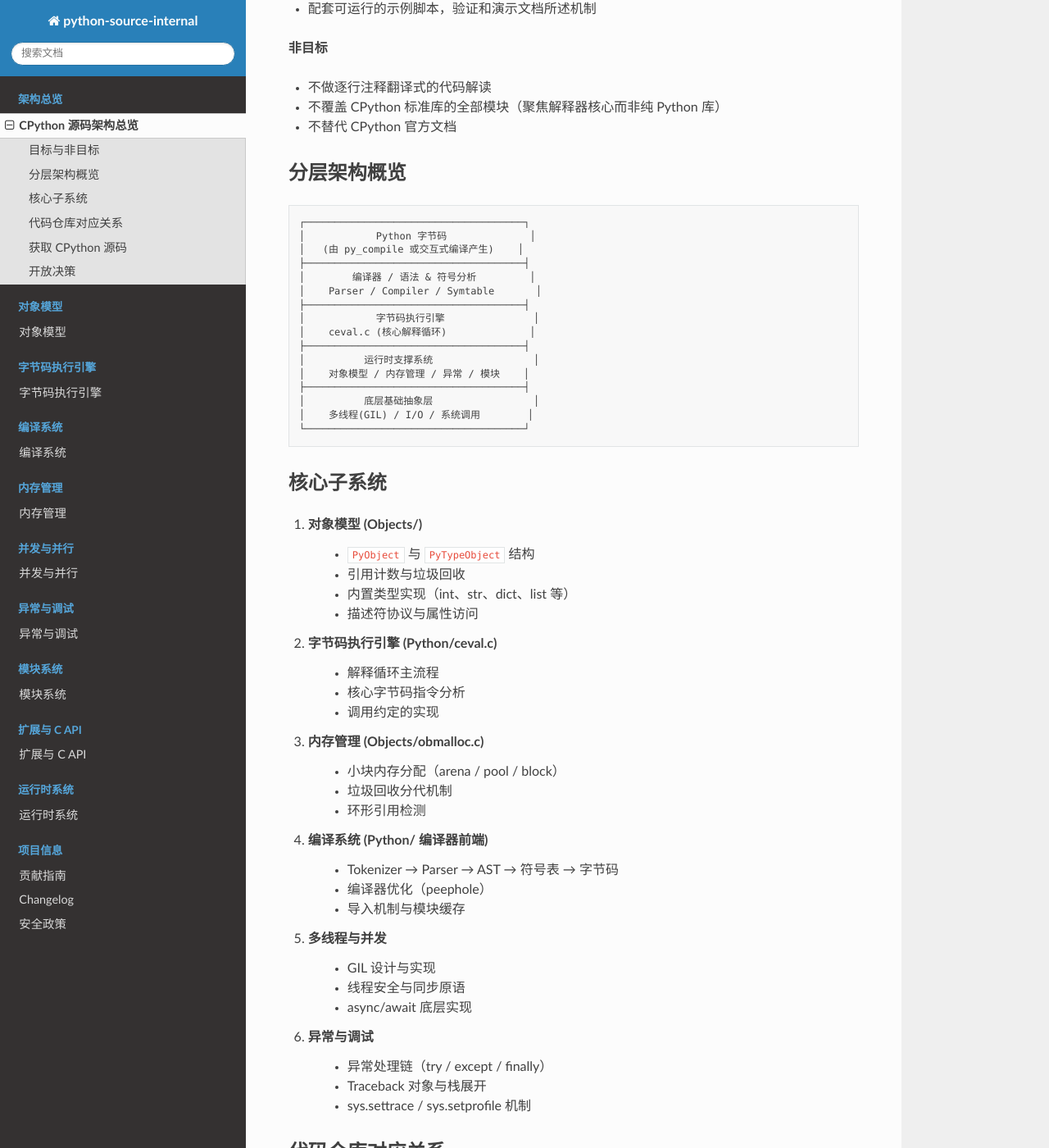
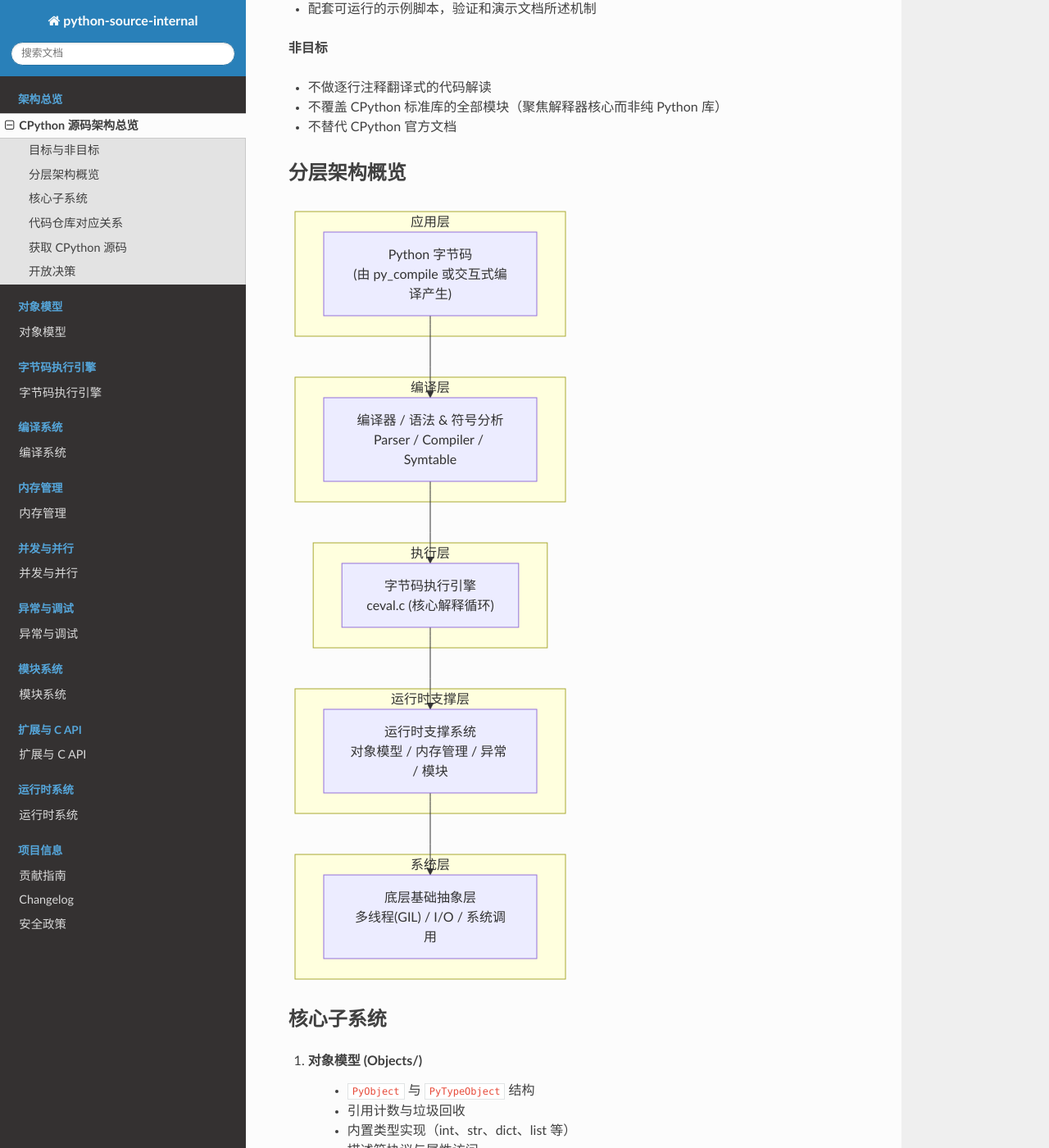
Before and after one commit to noisystreet/python_source_internal, a Sphinx documentation site: the page built from docs/ARCHITECTURE.rst, in a window 1280 px wide and 1400 px high, scrolled down 372 px. Shown: the whole window at 82% size. Built offline with Sphinx 7.4.7 and the Read the Docs theme 3.1.0, drawn with Linux system fonts in a browser that asks for light colours; pages that are not in the unit, such as notebooks, are missing from menus.

Commit message:
feat: 引入 Mermaid 图表支持，替换架构框图为 Mermaid
- 集成 sphinxcontrib-mermaid 扩展
- 将 ARCHITECTURE.rst 中的 ASCII 框图替换为 Mermaid graph TD
- AGENTS.md 增加框图优先使用 Mermaid 格式的约定

```diff
--- a/docs/ARCHITECTURE.rst
+++ b/docs/ARCHITECTURE.rst
@@ -21,24 +21,29 @@ CPython 源码架构总览
 分层架构概览
 ------------
 
-::
+.. mermaid::
 
-    ┌─────────────────────────────────────┐
-    │            Python 字节码              │
-    │   (由 py_compile 或交互式编译产生)    │
-    ├─────────────────────────────────────┤
-    │        编译器 / 语法 & 符号分析         │
-    │    Parser / Compiler / Symtable       │
-    ├─────────────────────────────────────┤
-    │            字节码执行引擎               │
-    │    ceval.c (核心解释循环)              │
-    ├─────────────────────────────────────┤
-    │          运行时支撑系统                 │
-    │    对象模型 / 内存管理 / 异常 / 模块    │
-    ├─────────────────────────────────────┤
-    │          底层基础抽象层                 │
-    │    多线程(GIL) / I/O / 系统调用        │
-    └─────────────────────────────────────┘
+   graph TD
+       subgraph 应用层
+           Bytecode["Python 字节码<br/>(由 py_compile 或交互式编译产生)"]
+       end
+       subgraph 编译层
+           Compiler["编译器 / 语法 & 符号分析<br/>Parser / Compiler / Symtable"]
+       end
+       subgraph 执行层
+           CEval["字节码执行引擎<br/>ceval.c (核心解释循环)"]
+       end
+       subgraph 运行时支撑层
+           Runtime["运行时支撑系统<br/>对象模型 / 内存管理 / 异常 / 模块"]
+       end
+       subgraph 系统层
+           Sys["底层基础抽象层<br/>多线程(GIL) / I/O / 系统调用"]
+       end
+
+       Bytecode --> Compiler
+       Compiler --> CEval
+       CEval --> Runtime
+       Runtime --> Sys
 
 核心子系统
 ----------
--- a/docs/conf.py
+++ b/docs/conf.py
@@ -8,6 +8,7 @@ copyright = f"{datetime.date.today().year}, {author}"
 
 extensions = [
     "sphinx.ext.intersphinx",
+    "sphinxcontrib.mermaid",
 ]
 
 templates_path = []
--- a/pyproject.toml
+++ b/pyproject.toml
@@ -22,6 +22,7 @@ lint = [
 docs = [
     "sphinx>=7.0",
     "sphinx-rtd-theme>=2.0",
+    "sphinxcontrib-mermaid>=2.0",
 ]
 
 [tool.setuptools.packages.find]
```
Also changed, not shown: AGENTS.md (+1 -0 lines).
